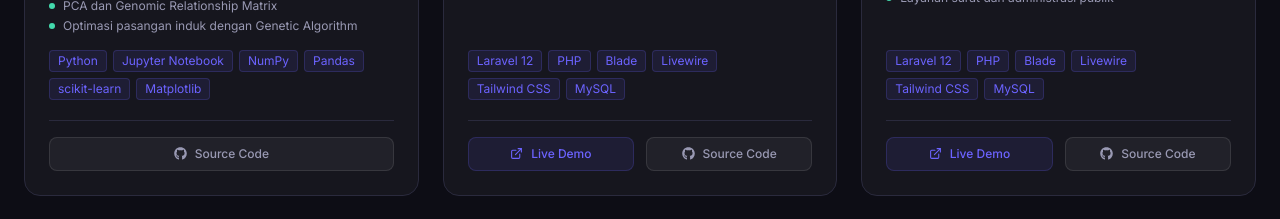
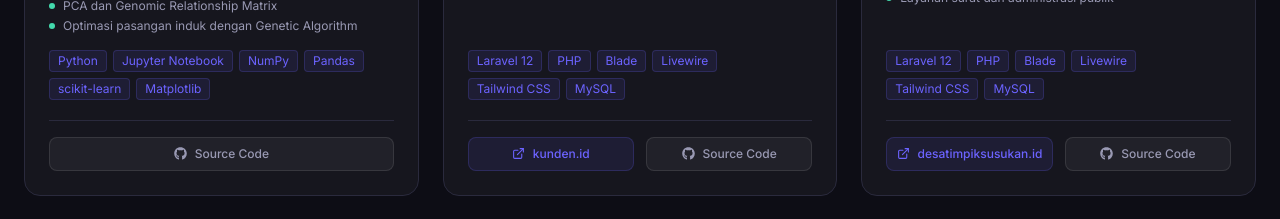
Before and after one commit to alfathroziqq/portofolio-alfath, a React (Vite) app: page / in a window 1280 px wide. Shown: the part 5060-5279 px from the top of the page. Built offline with nearby package versions, Linux system fonts and the light colour scheme.

Commit message:
fix: link

```diff
--- a/src/components/sections/Projects.tsx
+++ b/src/components/sections/Projects.tsx
@@ -98,6 +98,8 @@ interface ProjectCardProps {
 }
 
 const ProjectCard = ({ project, index }: ProjectCardProps) => {
+    const demoLabel = project.demoLink ? new URL(project.demoLink).hostname.replace(/^www\./, '') : '';
+
     return (
         <motion.div
             initial={{ opacity: 0, y: 40 }}
@@ -164,7 +166,7 @@ const ProjectCard = ({ project, index }: ProjectCardProps) => {
                             className="flex-1 flex items-center justify-center gap-2 py-2 rounded-lg bg-[#6c63ff]/10 border border-[#6c63ff]/20 text-[#6c63ff] text-xs font-medium hover:bg-[#6c63ff]/20 transition-all duration-200"
                         >
                             <ExternalLink size={13} />
-                            Live Demo
+                            {demoLabel}
                         </a>
                     )}
                     <a
```
